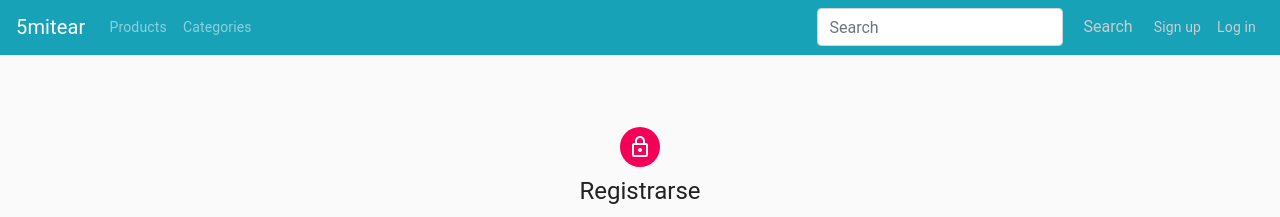
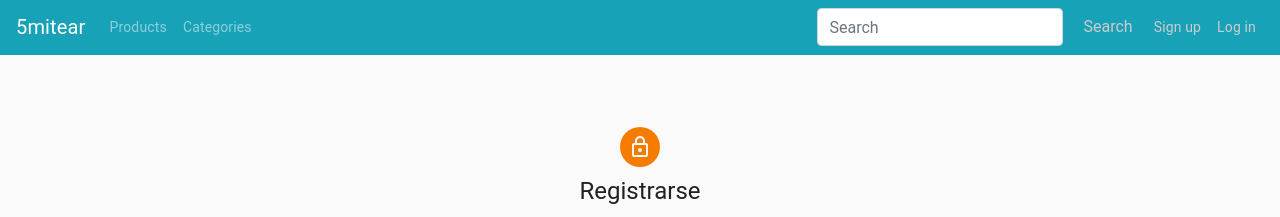
Before and after one commit to g8juan/5Comitear-Ecommerce, a React (Create React App) app: page /register in a window 1280 px wide. Shown: the top 217 px of the page. Built offline with nearby package versions, Linux system fonts and the light colour scheme; no server answers.

Commit message:
probando

```diff
--- a/src/users/Register.jsx
+++ b/src/users/Register.jsx
@@ -35,7 +35,7 @@ const useStyles = makeStyles((theme) => ({
   },
   avatar: {
     margin: theme.spacing(1),
-    backgroundColor: theme.palette.secondary.main,
+    backgroundColor: theme.palette.warning.dark,
   },
   form: {
     width: "100%", // Fix IE 11 issue.
```
